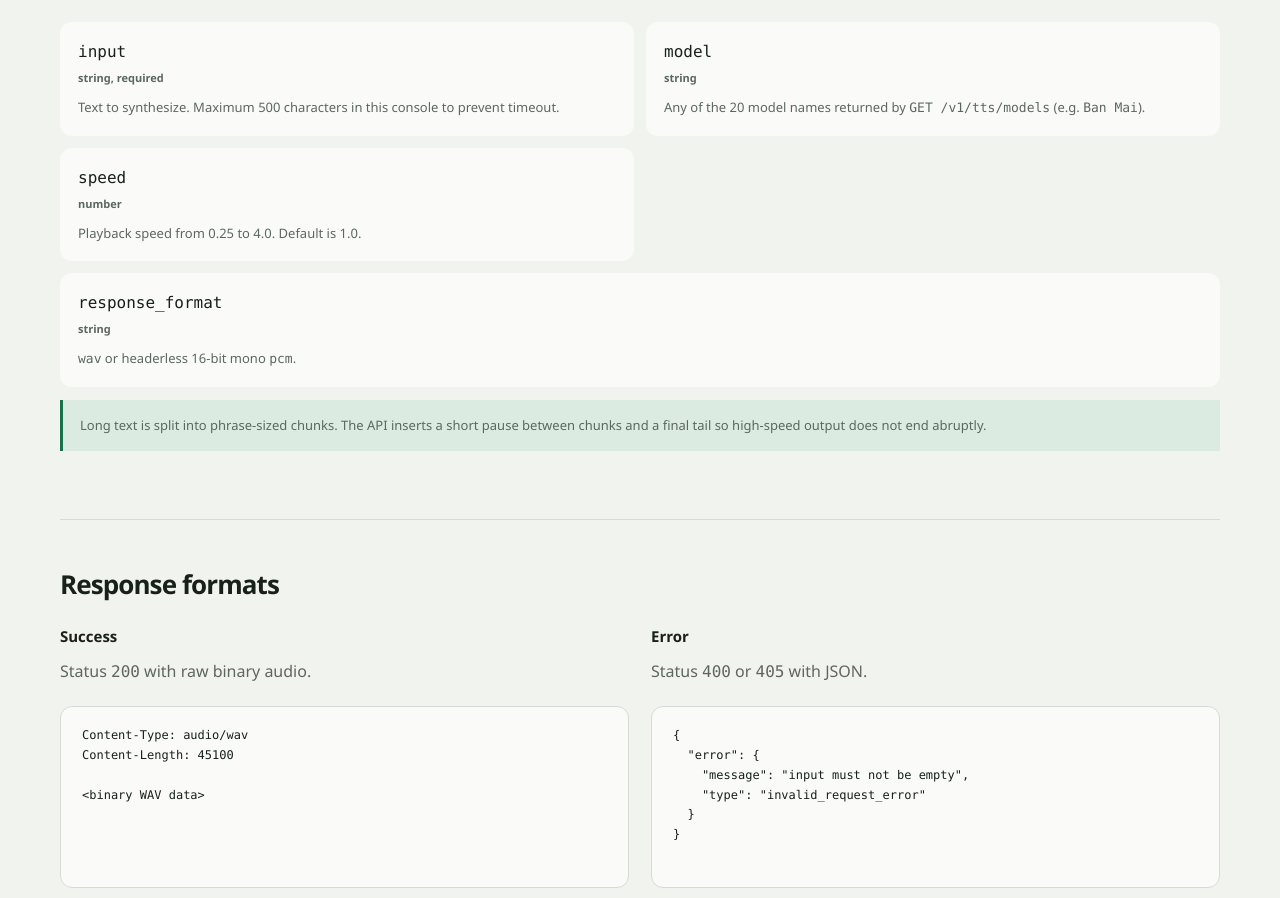
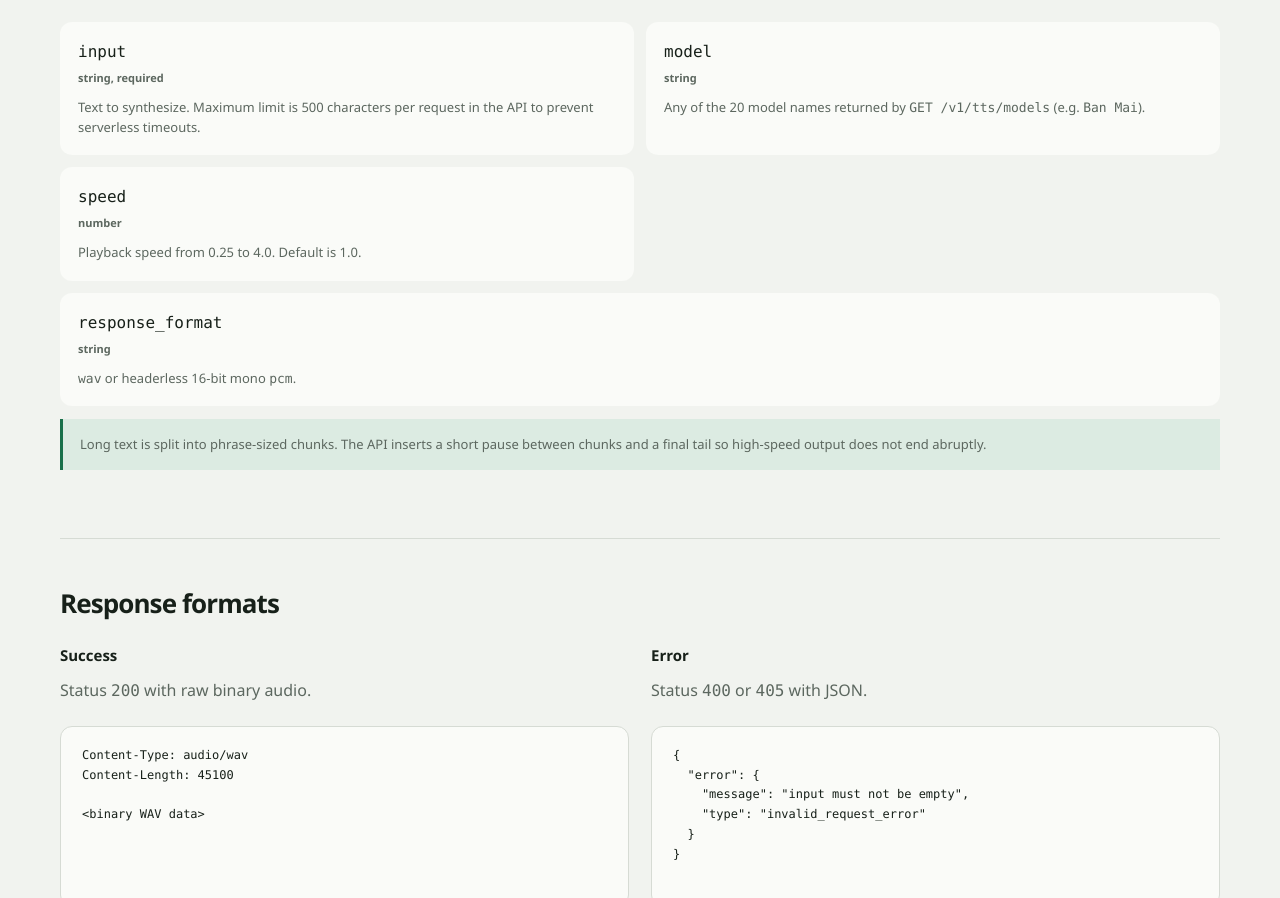
Before and after one commit to dhhieu113pro/hiiu-tts, a website: page public/index.html in a window 1280 px wide. Shown: the part 2388-3286 px from the top of the page. Drawn offline with Linux system fonts and the light colour scheme; no server answers.

Commit message:
Enforce maximum 500-character input limit in synthesize function and document it

```diff
--- a/public/index.html
+++ b/public/index.html
@@ -182,7 +182,7 @@
   }' \
   --output speech.wav</code></pre>
             <div class="parameter-grid" aria-label="Speech request fields">
-              <div><code>input</code><strong>string, required</strong><p>Text to synthesize. Maximum 500 characters in this console to prevent timeout.</p></div>
+              <div><code>input</code><strong>string, required</strong><p>Text to synthesize. Maximum limit is 500 characters per request in the API to prevent serverless timeouts.</p></div>
               <div><code>model</code><strong>string</strong><p>Any of the 20 model names returned by <code>GET /v1/tts/models</code> (e.g. <code>Ban Mai</code>).</p></div>
               <div><code>speed</code><strong>number</strong><p>Playback speed from 0.25 to 4.0. Default is 1.0.</p></div>
               <div><code>response_format</code><strong>string</strong><p><code>wav</code> or headerless 16-bit mono <code>pcm</code>.</p></div>
--- a/src/tts.ts
+++ b/src/tts.ts
@@ -84,6 +84,7 @@ function speakerId(value: string | number | undefined, config: VoiceConfig): num
 
 export async function synthesize(request: SpeechRequest): Promise<{ data: Uint8Array; type: string }> {
   if (!request.input?.trim()) throw new Error("input must not be empty");
+  if (request.input.length > 500) throw new Error("input must not exceed 500 characters");
   const speed = request.speed ?? 1;
   if (speed < 0.25 || speed > 4) throw new Error("speed must be between 0.25 and 4.0");
 
```
